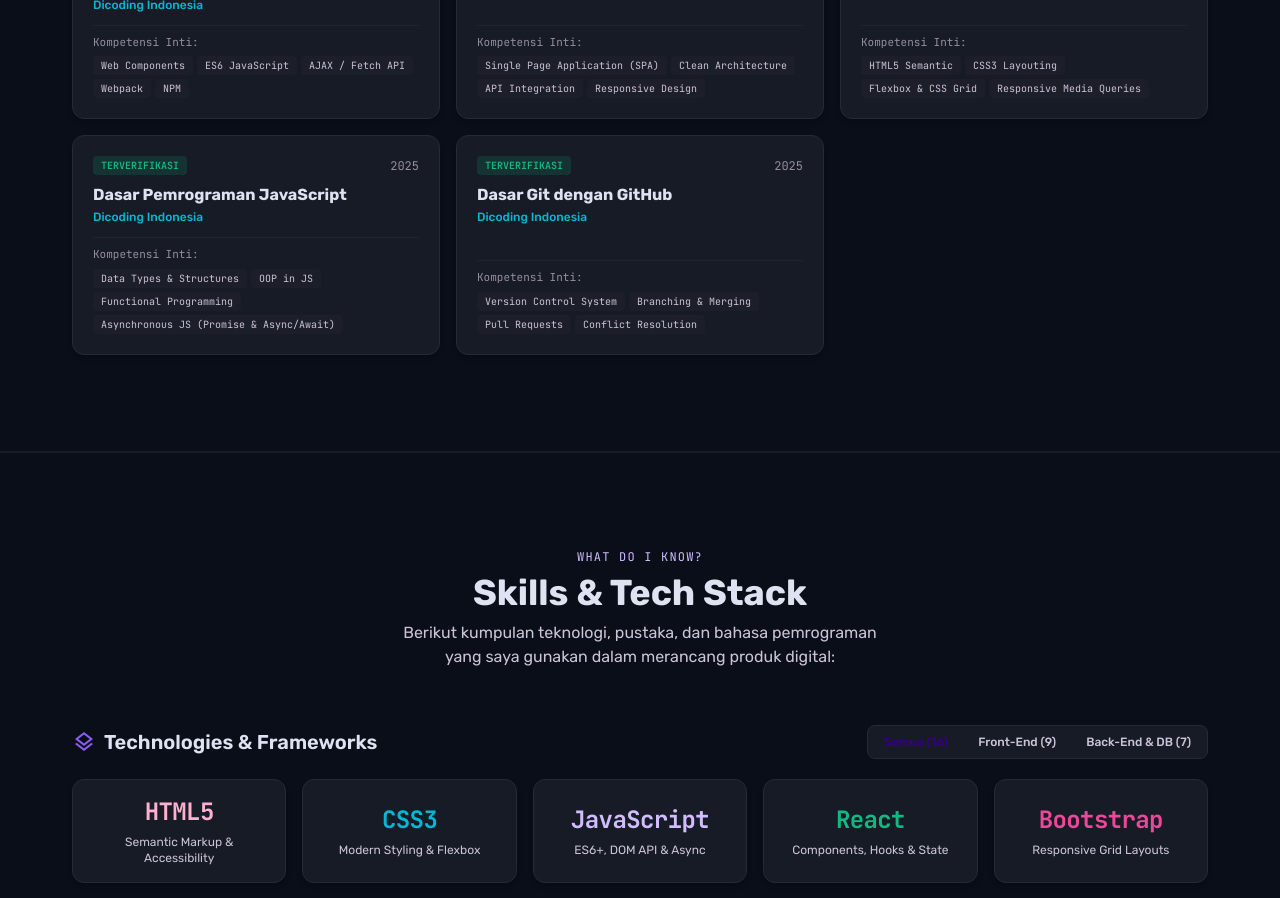
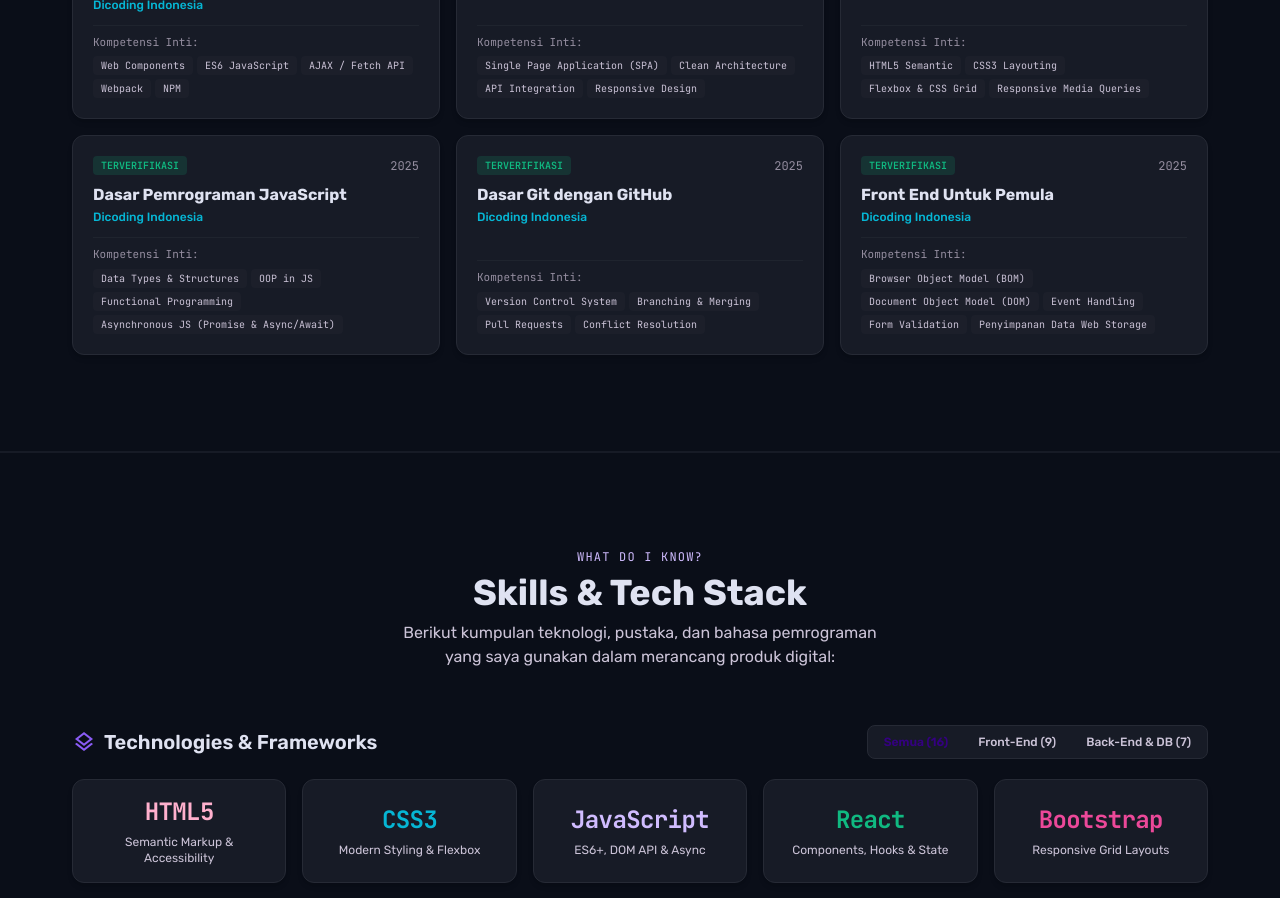
Before and after one commit to AyyMhmd/web-portofolio-new, a React (Vite) app: page / in a window 1280 px wide. Shown: the part 3600-4498 px from the top of the page. Built offline with nearby package versions, Linux system fonts and the light colour scheme.

Commit message:
feat: update GitHub URL for virtual assistant project and add new certification details

```diff
--- a/src/data/portfolioData.ts
+++ b/src/data/portfolioData.ts
@@ -162,7 +162,7 @@ export const PROJECTS: Project[] = [
       'Notifikasi pesan masuk langsung ke administrator',
       'Log percakapan dan ringkasan aktivitas harian'
     ],
-    githubUrl: 'https://github.com/AyyMhmd',
+    githubUrl: 'https://github.com/AyyMhmd/virtual-asisten.git',
     verified: true
   },
   {
@@ -254,6 +254,13 @@ export const CERTIFICATIONS: Certification[] = [
     date: '2025',
     credentialUrl: 'https://www.dicoding.com',
     skills: ['Version Control System', 'Branching & Merging', 'Pull Requests', 'Conflict Resolution']
+  },
+  {
+    title: 'Front End Untuk Pemula',
+    issuer: 'Dicoding Indonesia',
+    date: '2025',
+    credentialUrl: 'https://www.dicoding.com',
+    skills: ['Browser Object Model (BOM)', 'Document Object Model (DOM)', 'Event Handling', 'Form Validation', 'Penyimpanan Data Web Storage']
   }
 ];
 
```
